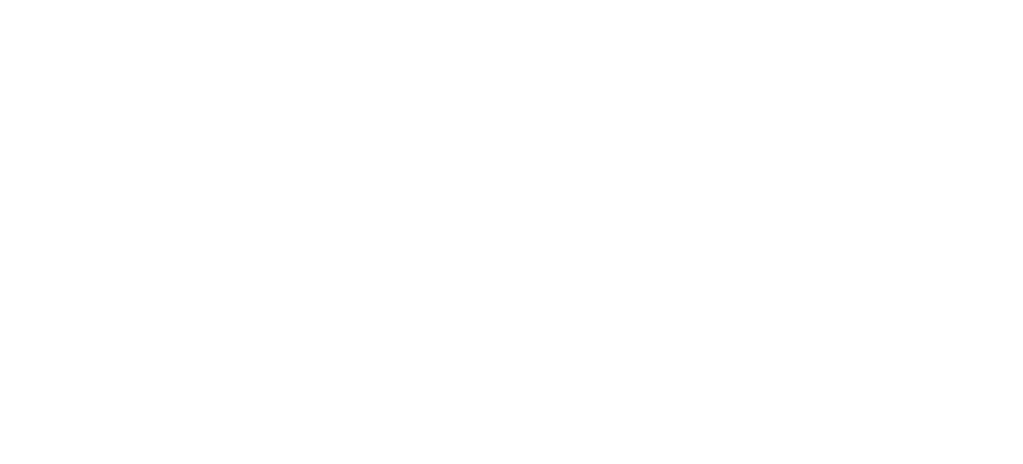
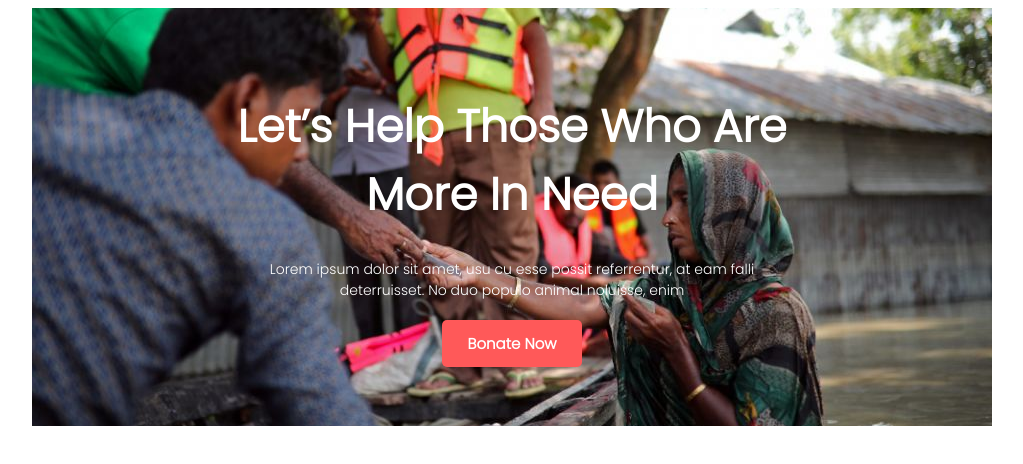
Before and after one commit to alfahad360/first-assainment, a plain HTML site: page index.html in a window 1280 px wide. Shown: the whole page, without its empty margins (128-1151 px from the left). Drawn offline with Linux system fonts and the light colour scheme.

Commit message:
add text

```diff
--- a/index.html
+++ b/index.html
@@ -5,8 +5,20 @@
     <meta http-equiv="X-UA-Compatible" content="IE=edge">
     <meta name="viewport" content="width=3, initial-scale=1.0">
     <title>First-Assainment</title>
+    <link rel="stylesheet" href="style.css">
 </head>
 <body>
+        <div    class="section-1">
 
+                <div class="section-1-header">
+                        <h1>Let’s Help Those Who Are <br>  More In Need</h1>
+                          <p>Lorem ipsum dolor sit amet, usu cu esse possit referrentur, at eam falli<br>
+                            deterruisset. No duo populo animal noluisse, enim</p>
+
+                </div>
+                <div    class="link">
+                    <a href="#">Bonate Now</a>
+                </div>
+        </div>
 </body>
 </html>
--- a/style.css
+++ b/style.css
@@ -1,5 +1,48 @@
+
+@import url('https://fonts.googleapis.com/css2?family=Poppins:wght@300&display=swap');
+
+body {
+    font-family: 'Poppins', sans-serif;
+}
+a {
+    text-decoration: none;
+}
 .section-1 {
     background-image: url(images/donate.jpg);
     background-repeat: no-repeat;
     background-position: center;
+   width: 100%;
+   height: auto;
+
+
 }
+.section-1-header {
+   padding-top: 35px;
+}
+.section-1-header h1 {
+    font-size: 45px;
+    color: #fff;
+    text-align: center;
+    font-weight: 700;
+    margin-top: 50px;
+}
+.section-1-header p {
+    color: #ffff;
+    font-size: 14px;
+    text-align: center;
+    font-weight: 500;
+    margin-bottom: 30px;
+}
+.link {
+    text-align: center;
+   padding-bottom: 70px;
+
+}
+.link a {
+    color: #fff;
+    font-size: 15px;
+    font-weight: 600;
+    background-color: #FF5959;
+    padding: 13px 25px;
+   border-radius: 5px;
+}
```
